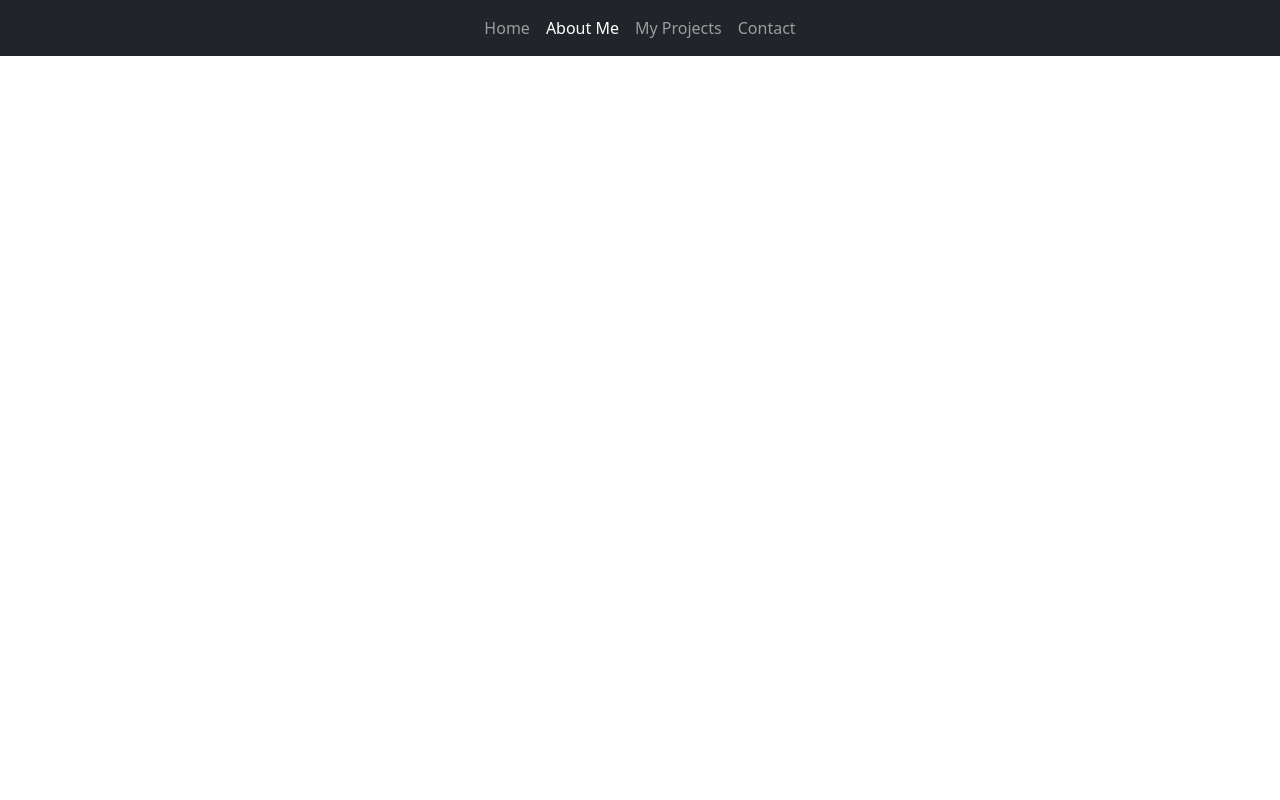
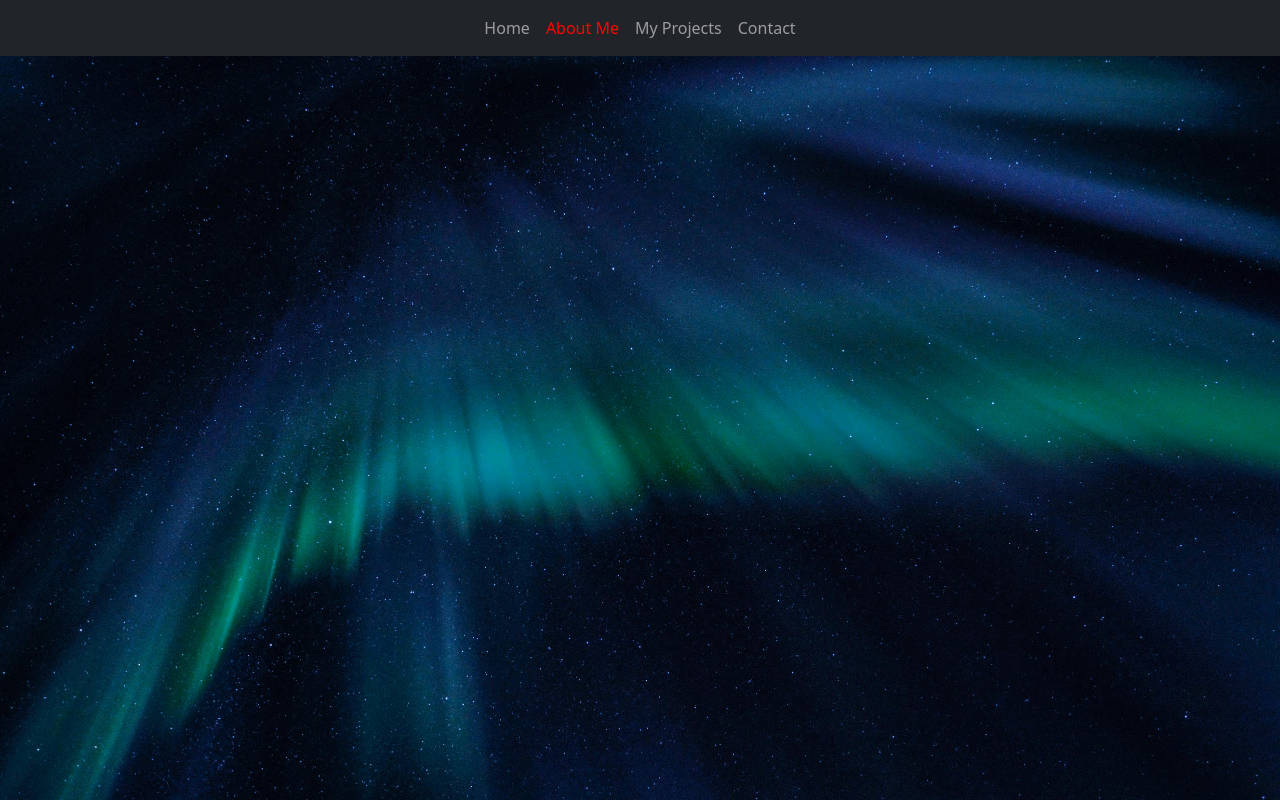
Before and after one commit to nurdoganbahadir/Portfolio-With-React, a React (Create React App) app: page /about in a window 1280 px wide. Built offline with nearby package versions, Linux system fonts and the light colour scheme.

Commit message:
background image eklendi

```diff
--- /dev/null
+++ b/src/App.css
@@ -0,0 +1,5 @@
+body {
+  height: 100vh;
+  background-image: url("./assets/images/background.jpg");
+  background-size: cover;
+}
--- a/src/App.js
+++ b/src/App.js
@@ -1,4 +1,5 @@
 import AppRouter from "./router/AppRouter";
+import "./App.css";
 
 function App() {
   return (
--- a/src/components/Navbar/MyNavbar.jsx
+++ b/src/components/Navbar/MyNavbar.jsx
@@ -15,13 +15,25 @@ const MyNavbar = () => {
           >
             Home
           </NavLink>
-          <NavLink to={"/about"} className="nav-link">
+          <NavLink
+            to={"/about"}
+            className="nav-link"
+            style={({ isActive }) => ({ color: isActive && "red" })}
+          >
             About Me
           </NavLink>
-          <NavLink to={"/projects"} className="nav-link">
+          <NavLink
+            to={"/projects"}
+            className="nav-link"
+            style={({ isActive }) => ({ color: isActive && "red" })}
+          >
             My Projects
           </NavLink>
-          <NavLink to={"/contact"} className="nav-link">
+          <NavLink
+            to={"/contact"}
+            className="nav-link"
+            style={({ isActive }) => ({ color: isActive && "red" })}
+          >
             Contact
           </NavLink>
         </Nav>
--- a/src/pages/home/Home.jsx
+++ b/src/pages/home/Home.jsx
@@ -0,0 +1,8 @@
+
+const Home = () => {
+  return (
+    <div>Home</div>
+  )
+}
+
+export default Home
--- a/src/router/AppRouter.js
+++ b/src/router/AppRouter.js
@@ -1,12 +1,16 @@
 import React from "react";
 import { BrowserRouter, Route, Routes } from "react-router-dom";
 import MyNavbar from "../components/Navbar/MyNavbar";
+import Home from "../pages/home/Home";
 
 const AppRouter = () => {
   return (
     <div>
       <BrowserRouter>
         <MyNavbar />
+        <Routes>
+          <Route exact path="/" element={<Home />} />
+        </Routes>
       </BrowserRouter>
     </div>
   );
```
Also changed, not shown: src/assets/images/background.jpg (added).
